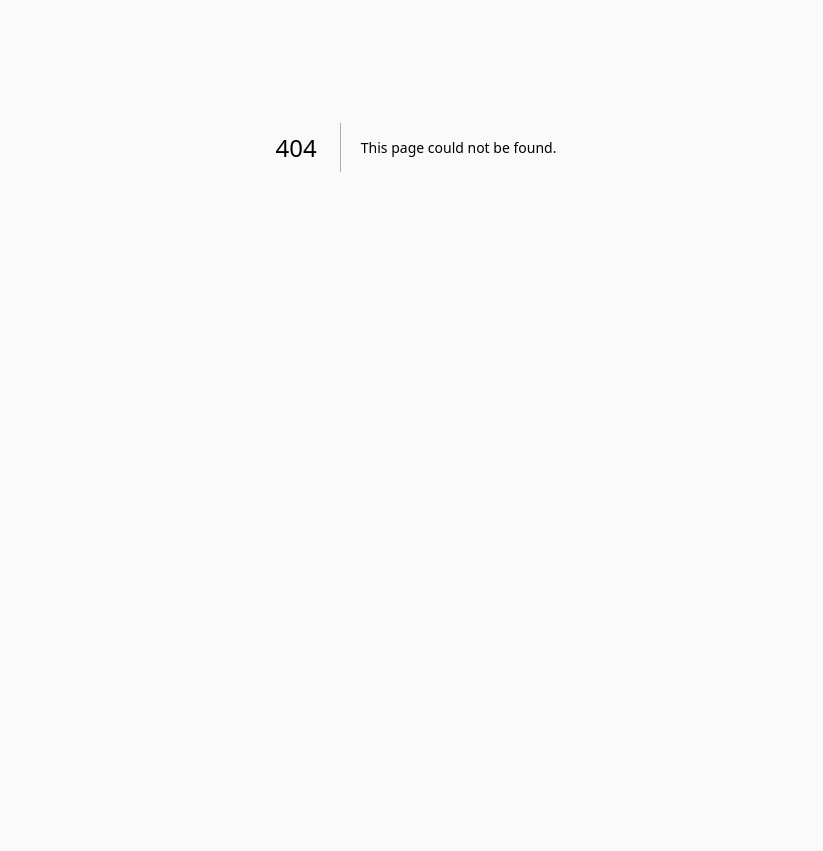
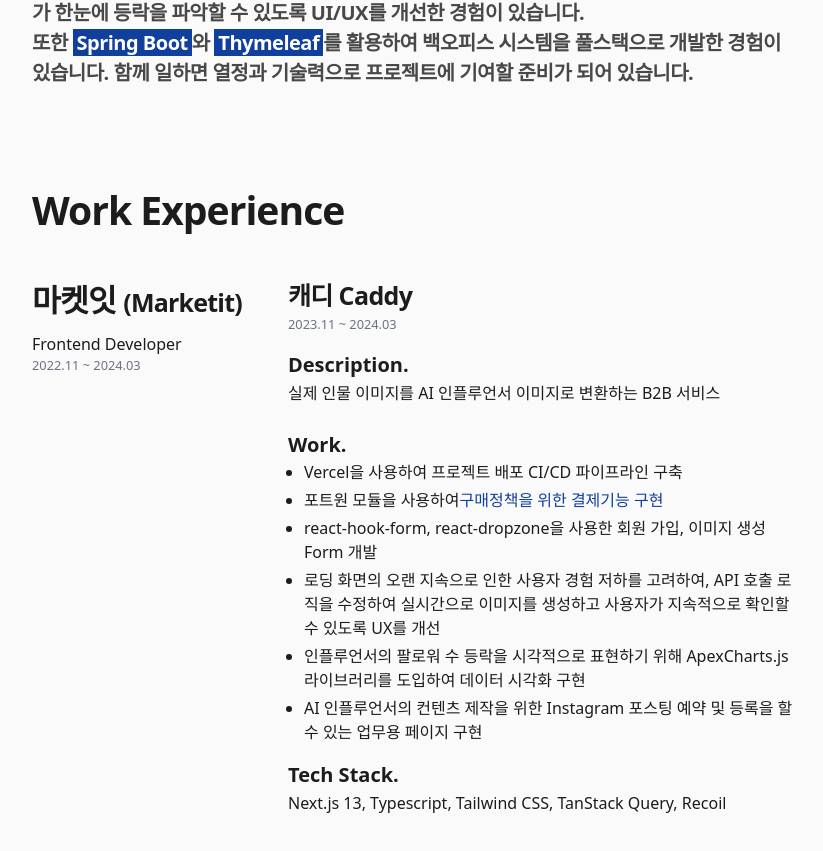
Before and after one commit to shinju4n/tech-blog, a Next.js app: page /resume in a window 1280 px wide. Before the commit this address had no page. Shown: the part 309-1160 px from the top of the page, without its empty margins (224-1047 px from the left). Before the commit the page ends 896 px from the top, so only its background shows below. Built offline with nearby package versions, Linux system fonts and the light colour scheme.

Commit message:
feat : 이력서 페이지 초기 레이아웃 잡기

```diff
--- /dev/null
+++ b/app/resume/page.tsx
@@ -0,0 +1,42 @@
+'use client';
+import { NextPage } from 'next';
+import Typography from '@/components/ui/typography';
+import Strong from '@/components/Strong';
+import ResumeTitle from '@/components/resume/ResumeTilte';
+import Caddy from '@/components/resume/work-experience/marketit/caddy';
+
+const Resume: NextPage = () => {
+  return (
+    <>
+      <div className="py-10">
+        <Typography size="h1">
+          반갑습니다!👋 <br></br> 저는 FrontEnd 개발자 신주안입니다.
+        </Typography>
+        <Typography size="h4" className="text-foreground/80 py-4">
+          불편함과 문제를 해결하는 것에 보람을 느끼는 프론트엔드 개발자인 신주안입니다.<br></br>
+          <Strong>Next.js</Strong>를 활용하여 혼자서 프로젝트를 구축하고 배포한 경험이 있습니다.<br></br>
+          기존에 수치만을 보여주던 화면의 불편함을 개선하기 위해 <Strong>차트 라이브러리</Strong>를 도입하여 사용자가
+          한눈에 등락을 파악할 수 있도록 UI/UX를 개선한 경험이 있습니다.<br></br>
+          또한 <Strong>Spring Boot</Strong>와 <Strong>Thymeleaf</Strong>를 활용하여 백오피스 시스템을 풀스택으로 개발한
+          경험이 있습니다. 함께 일하면 열정과 기술력으로 프로젝트에 기여할 준비가 되어 있습니다.
+        </Typography>
+      </div>
+      <div className="py-10">
+        <ResumeTitle>Work Experience</ResumeTitle>
+        <div className="flex flex-col xl:flex-row items-start">
+          <div className="xl:w-1/3 mb-4">
+            <Typography size="h2">
+              마켓잇 <span className="text-2xl">(Marketit)</span>
+            </Typography>
+            <Typography size="lead">Frontend Developer</Typography>
+            <Typography size="muted">2022.11 ~ 2024.03</Typography>
+          </div>
+          <div className="xl:w-2/3">
+            <Caddy />
+          </div>
+        </div>
+      </div>
+    </>
+  );
+};
+export default Resume;
--- /dev/null
+++ b/components/resume/work-experience/marketit/caddy.tsx
@@ -0,0 +1,53 @@
+import { FC } from 'react';
+import Typography from '@/components/ui/typography';
+import BlankLink from '@/components/BlankLink';
+
+const Caddy: FC = () => {
+  return (
+    <section>
+      <Typography size="h3">캐디 Caddy</Typography>
+      <Typography size="muted">2023.11 ~ 2024.03</Typography>
+      <div className="flex flex-col gap-4 pt-4">
+        <div>
+          <Typography size="large" className="font-bold">
+            Description.
+          </Typography>
+          <Typography size="p">실제 인물 이미지를 AI 인플루언서 이미지로 변환하는 B2B 서비스</Typography>
+        </div>
+        <div>
+          <Typography size="large" className="font-bold">
+            Work.
+          </Typography>
+          <ul className="pl-4 list-disc flex flex-col gap-1">
+            <li>Vercel을 사용하여 프로젝트 배포 CI/CD 파이프라인 구축</li>
+            <li>
+              포트원 모듈을 사용하여
+              <BlankLink href={'https://shinju4n.notion.site/9e27b11d8d8b4835aebf47eb5bbdca1e'}>
+                구매정책을 위한 결제기능 구현
+              </BlankLink>
+            </li>
+
+            <li>react-hook-form, react-dropzone을 사용한 회원 가입, 이미지 생성 Form 개발</li>
+            <li>
+              로딩 화면의 오랜 지속으로 인한 사용자 경험 저하를 고려하여, API 호출 로직을 수정하여 실시간으로 이미지를
+              생성하고 사용자가 지속적으로 확인할 수 있도록 UX를 개선
+            </li>
+            <li>
+              인플루언서의 팔로워 수 등락을 시각적으로 표현하기 위해 ApexCharts.js 라이브러리를 도입하여 데이터 시각화
+              구현
+            </li>
+            <li>AI 인플루언서의 컨텐츠 제작을 위한 Instagram 포스팅 예약 및 등록을 할 수 있는 업무용 페이지 구현</li>
+          </ul>
+        </div>
+        <div>
+          <Typography size="large" className="font-bold">
+            Tech Stack.
+          </Typography>
+          <Typography size="p">Next.js 13, Typescript, Tailwind CSS, TanStack Query, Recoil </Typography>
+        </div>
+      </div>
+    </section>
+  );
+};
+
+export default Caddy;
```
